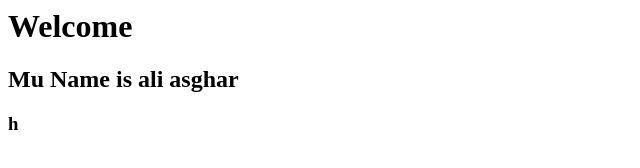
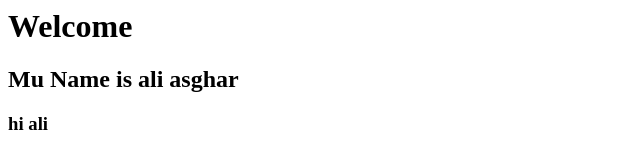
Before and after one commit to aliasghar138006/project_one, a plain HTML site: page index.html in a window 1280 px wide. Shown: the full height of the page, 0-640 px from the left. Drawn offline with Linux system fonts and the light colour scheme.

Commit message:
hi ali com

```diff
--- a/index.html
+++ b/index.html
@@ -8,6 +8,6 @@
 <body>
     <h1>Welcome</h1>
     <h2>Mu Name is ali asghar</h2>
-    <h3>h</h3>
+    <h3>hi ali</h3>
 </body>
 </html>
```
